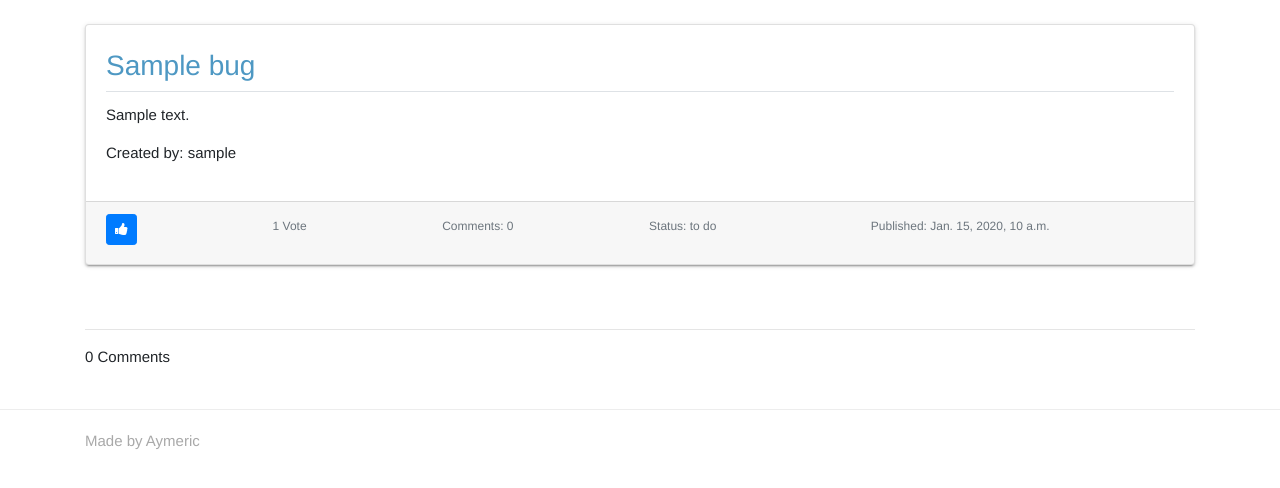
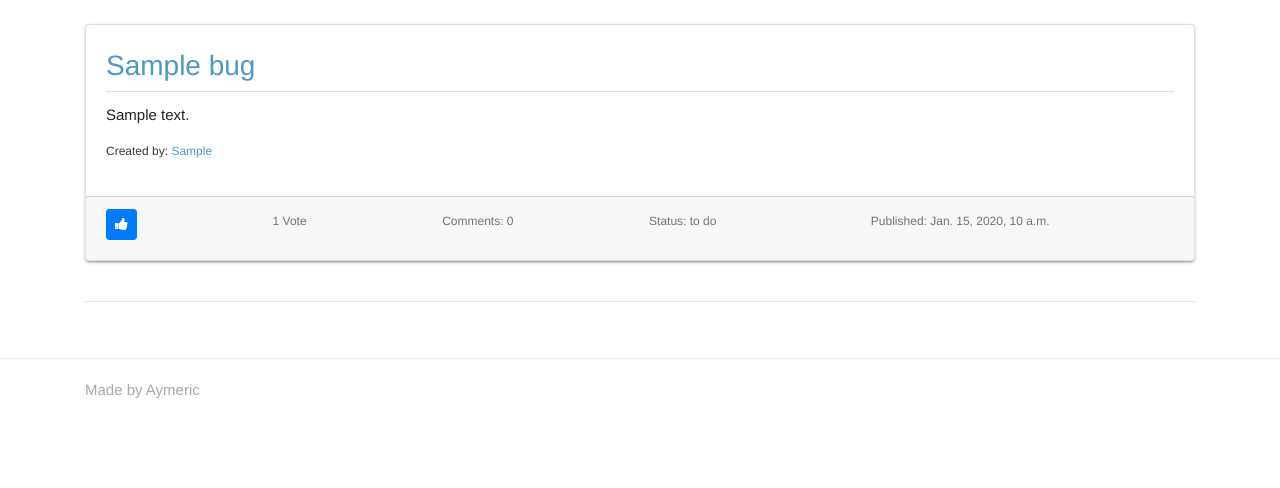
Before and after one commit to comanezz/unicorn_attractor, a Django app: a page that uses bugs/templates/bugdetail.html in a window 1280 px wide. Shown: the part 56-544 px from the top of the page. Run offline with Django 3.2, Linux system fonts and the light colour scheme; tables that the repository leaves empty hold one stand-in row (values such as "Sample post"); some libraries are stand-ins or nearby versions.

Commit message:
Bug detail page finished. Page is reponsive. Comment section styled

```diff
--- a/bugs/templates/bugdetail.html
+++ b/bugs/templates/bugdetail.html
@@ -14,19 +14,20 @@
     {% if request.user.pk == bug.author.pk %}
     <div class="row">
         <div class="col mt-3">
-            <a class="add-bug-btn" href="{% url 'edit_bug' bug.pk bug.slug %}" role="button"><i class="fa fa-plus-square"></i> Edit Bug</a>
+            <a class="add-bug-btn" href="{% url 'edit_bug' bug.pk bug.slug %}" role="button"><i
+                    class="fa fa-plus-square"></i> Edit Bug</a>
         </div>
     </div>
     {% endif %}
 
     <div class="row">
         <div class="col">
-            <div class="card mb-5 mt-4">
+            <div class="card mb-4 mt-4">
                 <div class="card-body">
                     <h3 class="card-title mt-1 pb-2 border-bottom">{{ bug.title }}</h3>
                     <div class="card-text">
                         <p class="bug-description">{{ bug.description }}</p>
-                        <p class="bug-author">Created by: {{ bug.author }}</p>
+                        <small><p class="bug-author"><span class="text-dark">Created by:</span> {{ bug.author|capfirst }}</p></small>
                     </div>
                 </div>
                 <div class="card-footer text-muted">
@@ -36,11 +37,11 @@
                                 <form action="{% url 'upvote_bug' %}" method="POST">
                                     {% csrf_token %}
                                     {% if is_upvoted %}
-                                    <button class="btn btn-danger btn-sm" type="submit" name="bug_id" value="{{ bug.id }}"><i
-                                            class="fa fa-thumbs-up" aria-hidden="true"></i></button>
+                                    <button class="btn btn-danger btn-sm" type="submit" name="bug_id"
+                                        value="{{ bug.id }}"><i class="fa fa-thumbs-up" aria-hidden="true"></i></button>
                                     {% else %}
-                                    <button class="btn btn-primary btn-sm" type="submit" name="bug_id" value="{{ bug.id }}"><i
-                                            class="fa fa-thumbs-up" aria-hidden="true"></i></button>
+                                    <button class="btn btn-primary btn-sm" type="submit" name="bug_id"
+                                        value="{{ bug.id }}"><i class="fa fa-thumbs-up" aria-hidden="true"></i></button>
                                     {% endif %}
                                 </form>
                                 <p class="bug-total-upvotes">
@@ -65,7 +66,7 @@
     </div>
 
     <div class="row">
-            <div class="col display panel panel-default">
+        <div class="col">
             <div class="panel-body">
 
                 {% if request.user.is_authenticated %}
@@ -83,16 +84,28 @@
                 <hr>
 
                 <div class="main-comment-section">
-                        {{ comments.count }} Comment{{ comments|pluralize }}
                     {% for comment in comments %}
-                        <p class="">{{ comment.context }}</p>
-                        <p>- by {{ comment.author|capfirst }}. <small>{{ comment.created_date }}</small></p>
-                        <button class="reply-btn btn btn-primary btn-sm">Reply</button>
+                    <div class="main-comment">
+                        <div class="comment-top d-flex justify-content-between">
+                            <p class="comment-author"><b>{{ comment.author|capfirst }}</b></p>
+                            <small>{{ comment.created_date }}</small>
+                        </div>
+                        <p class=""><b>Comment:</b> {{ comment.context }}</p>
+                        <small> {{ comment.replies.count }} repl{{comment.replies.count|pluralize:"y,ies"}} </small>
+                        <div class="comment-footer d-flex justify-content-center">
+                            <button class="reply-btn btn btn-info btn-sm mb-2">Reply</button>
+                        </div>
+                    </div>
 
-                        <div class="replied-comments container-fluid" style="display: none;">
+                    <div class="replied-comments-section container-fluid mb-3">
                         {% for reply in comment.replies.all %}
-                            <p class="">{{ reply.context }}</p>
-                            <p>- by {{ reply.author|capfirst }}</p>
+                        <div class="replied-comment">
+                            <div class="comment-top d-flex justify-content-between">
+                                <p class="comment-author"><b>User:</b> {{ reply.author|capfirst }}</p>
+                                <small>{{ reply.created_date }}</small>
+                            </div>
+                            <p class=""><b>Comment:</b> {{ reply.context }}</p>
+                        </div>
                         {% endfor %}
 
                         {% if request.user.is_authenticated %}
@@ -111,6 +124,7 @@
             </div>
         </div>
     </div>
+
 </div>
 
 {% endblock %}
--- a/static/css/custom.css
+++ b/static/css/custom.css
@@ -27,11 +27,15 @@ footer {
 }
 
 /* ----------------  Bug pages --------------- */
-/* ---------- All bugs ---------- */
 .card {
     box-shadow: 0 2px 2px 0 rgba(0,0,0,0.14), 0 1px 5px 0 rgba(0,0,0,0.12), 0 3px 1px -2px rgba(0,0,0,0.2);
 }
 
+.bug-author, .comment-author {
+    color: #4e98c3
+}
+
+/* ---------- All bugs ---------- */
 .card-title, .card-body a {
     color: #4e98c3;
 }
@@ -41,7 +45,7 @@ footer {
     overflow: hidden;
 }
 
-.card-footer {
+#all-bugs .card-footer {
     display: flex;
     justify-content: space-between;
 }
@@ -55,6 +59,23 @@ footer {
     padding-left: 0px;
     padding-right: 0px;
 }
+
+/* ---- Comment section ---- */
+#bug-detail .replied-comments-section {
+    display: none;
+    border-bottom: 1px solid rgba(0, 0, 0, 0.1);
+}
+
+#bug-detail .main-comment {
+    border-bottom: 1px dashed #efefef;
+    margin-bottom: 25px;
+}
+
+#bug-detail .replied-comment {
+    border-bottom: 1px dashed #efefef;
+    margin-bottom: 25px;
+}
+
 
 /* .replied-comments p {
     word-wrap: break-word;
```
Lines whose indentation alone changed are shown as unchanged.
